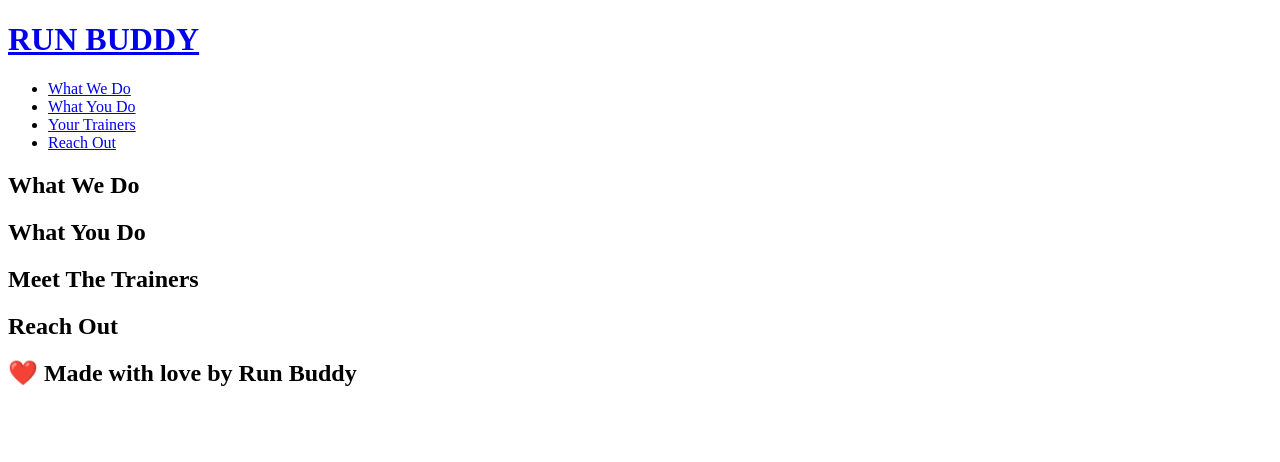
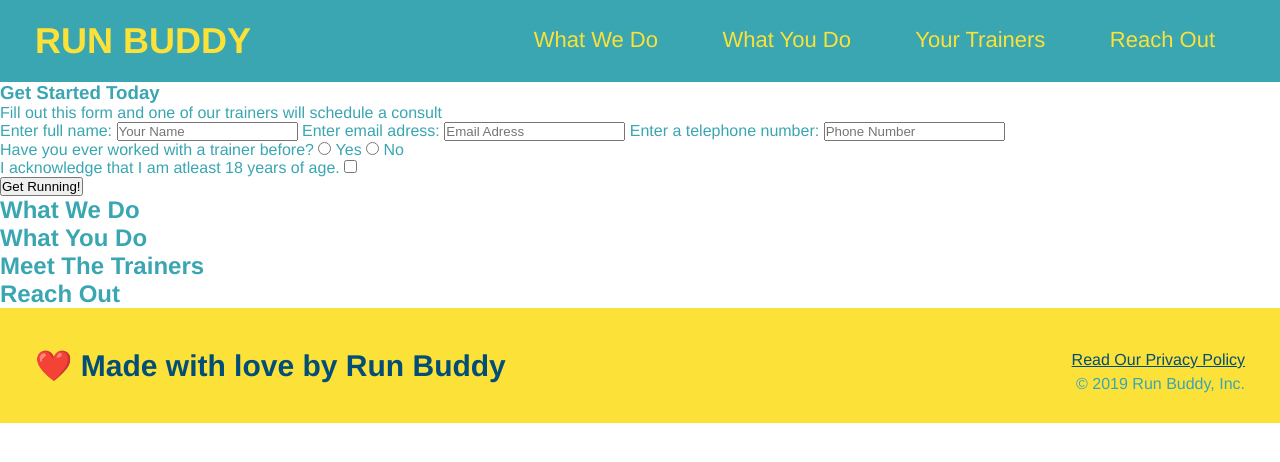
Before and after one commit to TPino92/run-buddy, a plain HTML site: page index.html in a window 1280 px wide. Drawn offline with Linux system fonts and the light colour scheme.

Commit message:
hero added

```diff
--- /dev/null
+++ b/assets/css/style.css
@@ -0,0 +1,66 @@
+*{
+    margin: 0;
+    padding: 0;
+    box-sizing: border-box;
+}
+
+header {
+    padding: 20px 35px;
+    background-color: #39a6b2;
+}
+
+header h1 {
+    font-weight: bold;
+    font-size: 36px;
+    color: #fce138;
+    margin: 0;
+    display: inline;
+}
+
+header a {
+    text-decoration: none;
+    color: #fce138
+}
+
+header nav {
+    float: right;
+    margin: 7px 0;
+}
+
+header nav ul li {
+    display: inline;
+}
+
+header nav ul li a {
+    margin: 0 30px;
+    font-weight: lighter;
+    font-size: 22px;
+}
+
+body {
+    color: #39a6b2;
+    font-family: Helvetica, Arial, sans-serif;
+}
+
+footer {
+    background-color: #fce138;
+    width: 100%;
+    padding: 40px 35px;
+}
+
+footer h2 {
+    display: inline;
+    color: #024e76;
+    font-size: 30px;
+    margin: 0;
+}
+
+footer div {
+    float: right;
+    line-height: 1.5;
+    text-align: right;
+}
+
+footer a {
+    color: #024e76;
+}
--- a/index.html
+++ b/index.html
@@ -3,6 +3,7 @@
     <head>
         <meta charset="UTF-8" />
         <title>Run Buddy</title>
+        <link rel="stylesheet" href="./assets/css/style.css" />
     </head>
     <body>
         <!--navigation-->
@@ -32,7 +33,39 @@
 
         <!--hero/jumbotron-->
         <section>
+            <div>
+                <h3>Get Started Today</h3>
+                <p>
+                    Fill out this form and one of our trainers will schedule a consult
+                </p>
+            <!--add form element-->
+            <form>
+                <label for="name">Enter full name:</label>
+                <input type="text" placeholder="Your Name" name="name" id="name" />
+                <label for="email">Enter email adress:</label>
+                <input type="text" placeholder="Email Adress" name="email" id="email" />
+                <label for="phone">Enter a telephone number:</label>
+                <input type="text" placeholder="Phone Number" name="phone" id="phone" />
+                <p>
+                    Have you ever worked with a trainer before?
+                    <input type="radio" name="trainer-confirm" id="trainer-yes" />
+                    <label for="trainer-yes">Yes</label>
+                    <input type="radio" name="trainer-confirm" id="trainer-no" />
+                    <label for="trainer-no">No</label>
+                </p>
+                <p>
+                    <label for="checkbox" >
+                        I acknowledge that I am atleast 18 years of age.
+                    </label>
+                    <input type="checkbox" name="age-confirm" id="checkbox" />
+                </p>
+                <button type="submit">
+                    Get Running!
+                </button>
+            </form>
+            </div>
         </section>
+        <!--end hero-->
 
         <!--"what we do" section-->
         <section>
@@ -57,6 +90,10 @@
         <!--footer-->
         <footer>
             <h2>❤️ Made with love by Run Buddy</h2>
+            <div>
+                <a href="#">Read Our Privacy Policy</a><br />
+                &copy; 2019 Run Buddy, Inc.
+            </div>
         </footer>
     </body>
 </html>
```
